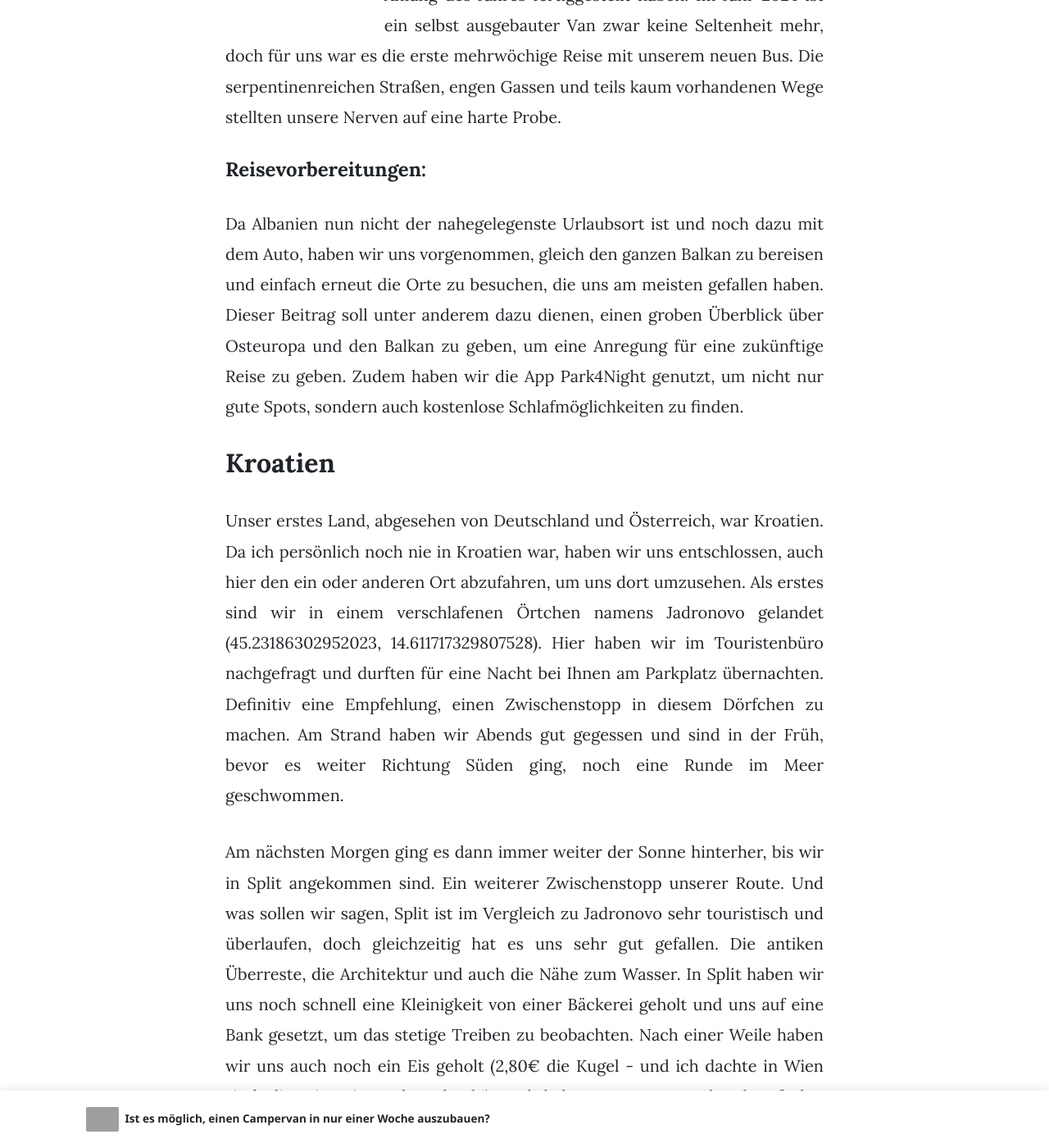
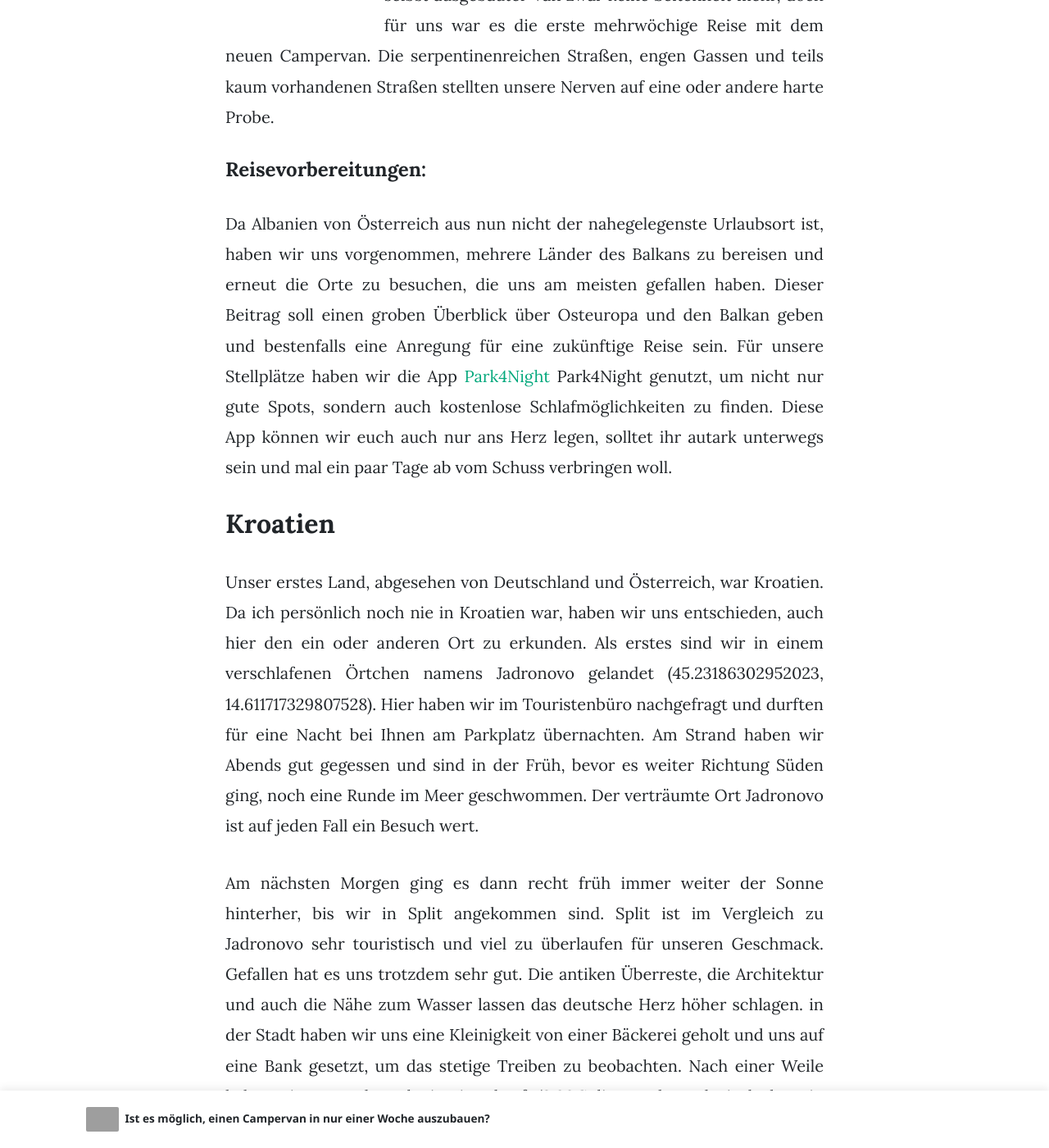
Before and after one commit to travelbuddi/travelbuddi.github.io, a Jekyll site: the page built from _posts/2024-09-24-Osteuropa-Balkan.md, in a window 1280 px wide and 1400 px high, scrolled down 735 px. Shown: the whole window at 82% size. Built offline with Jekyll 4.4.1, drawn with Linux system fonts in a browser that asks for light colours; nearby versions of some CDN libraries; some of the changed text lies outside the part shown; grey boxes are pictures that could not be loaded.

Commit message:
Update Post

```diff
--- a/_posts/2024-09-24-Osteuropa-Balkan.md
+++ b/_posts/2024-09-24-Osteuropa-Balkan.md
@@ -8,17 +8,17 @@
 ---
 
 # Osteuropa und der Balkan
-In diesem Beitrag geht es um unsere Balkanreise mit unserem selbst ausgebauten VW Bus Wollma, den wir Anfang des Jahres fertiggestellt haben. Im Jahr 2024 ist ein selbst ausgebauter Van zwar keine Seltenheit mehr, doch für uns war es die erste mehrwöchige Reise mit unserem neuen Bus. Die serpentinenreichen Straßen, engen Gassen und teils kaum vorhandenen Wege stellten unsere Nerven auf eine harte Probe.
+In diesem Beitrag geht es um unsere Balkanreise mit dem selbst ausgebauten VW Bus Wollma.. Im Jahr 2024 ist ein selbst ausgebauter Van zwar keine Seltenheit mehr, doch für uns war es die erste mehrwöchige Reise mit dem neuen Campervan. Die serpentinenreichen Straßen, engen Gassen und teils kaum vorhandenen Straßen stellten unsere Nerven auf eine oder andere harte Probe.
 
 #### Reisevorbereitungen:
-Da Albanien nun nicht der nahegelegenste Urlaubsort ist und noch dazu mit dem Auto, haben wir uns vorgenommen, gleich den ganzen Balkan zu bereisen und einfach erneut die Orte zu besuchen, die uns am meisten gefallen haben. Dieser Beitrag soll unter anderem dazu dienen, einen groben Überblick über Osteuropa und den Balkan zu geben, um eine Anregung für eine zukünftige Reise zu geben. Zudem haben wir die App Park4Night genutzt, um nicht nur gute Spots, sondern auch kostenlose Schlafmöglichkeiten zu finden.
+Da Albanien von Österreich aus nun nicht der nahegelegenste Urlaubsort ist, haben wir uns vorgenommen, mehrere Länder des Balkans zu bereisen und erneut die Orte zu besuchen, die uns am meisten gefallen haben. Dieser Beitrag soll einen groben Überblick über Osteuropa und den Balkan geben und bestenfalls eine Anregung für eine zukünftige Reise sein. Für unsere Stellplätze  haben wir die App <a href="https://park4night.com/de">Park4Night </a> Park4Night genutzt, um nicht nur gute Spots, sondern auch kostenlose Schlafmöglichkeiten zu finden. Diese App können wir euch auch nur ans Herz legen, solltet ihr autark unterwegs sein und mal ein paar Tage ab vom Schuss verbringen woll.
 
 
 ## Kroatien
-Unser erstes Land, abgesehen von Deutschland und Österreich, war Kroatien. Da ich persönlich noch nie in Kroatien war, haben wir uns entschlossen, auch hier den ein oder anderen Ort abzufahren, um uns dort umzusehen. Als erstes sind wir in einem verschlafenen Örtchen namens Jadronovo gelandet (45.23186302952023, 14.611717329807528). Hier haben wir im Touristenbüro nachgefragt und durften für eine Nacht bei Ihnen am Parkplatz übernachten. Definitiv eine Empfehlung, einen Zwischenstopp in diesem Dörfchen zu machen. Am Strand haben wir Abends gut gegessen und sind in der Früh, bevor es weiter Richtung Süden ging, noch eine Runde im Meer geschwommen.
+Unser erstes Land, abgesehen von Deutschland und Österreich, war Kroatien. Da ich persönlich noch nie in Kroatien war, haben wir uns entschieden, auch hier den ein oder anderen Ort zu erkunden. Als erstes sind wir in einem verschlafenen Örtchen namens Jadronovo gelandet (45.23186302952023, 14.611717329807528). Hier haben wir im Touristenbüro nachgefragt und durften für eine Nacht bei Ihnen am Parkplatz übernachten. Am Strand haben wir Abends gut gegessen und sind in der Früh, bevor es weiter Richtung Süden ging, noch eine Runde im Meer geschwommen. Der verträumte Ort Jadronovo ist auf jeden Fall ein Besuch wert.
 
 
-Am nächsten Morgen ging es dann immer weiter der Sonne hinterher, bis wir in Split angekommen sind. Ein weiterer Zwischenstopp unserer Route. Und was sollen wir sagen, Split ist im Vergleich zu Jadronovo sehr touristisch und überlaufen, doch gleichzeitig hat es uns sehr gut gefallen. Die antiken Überreste, die Architektur und auch die Nähe zum Wasser. In Split haben wir uns noch schnell eine Kleinigkeit von einer Bäckerei geholt und uns auf eine Bank gesetzt, um das stetige Treiben zu beobachten. Nach einer Weile haben wir uns auch noch ein Eis geholt (2,80€ die Kugel - und ich dachte in Wien sind die Eispreise schon hoch!) und haben uns gegen Abend auf den Weiterweg Richtung Bosnien & Herzegowina gemacht.
+Am nächsten Morgen ging es dann recht früh immer weiter der Sonne hinterher, bis wir in Split angekommen sind. Split ist im Vergleich zu Jadronovo sehr touristisch und viel zu überlaufen für unseren Geschmack. Gefallen hat es uns trotzdem sehr gut. Die antiken Überreste, die Architektur und auch die Nähe zum Wasser lassen das deutsche Herz höher schlagen. in der Stadt haben wir uns  eine Kleinigkeit von einer Bäckerei geholt und uns auf eine Bank gesetzt, um das stetige Treiben zu beobachten. Nach einer Weile haben wir uns auch noch ein Eis gekauft (2,80€ die Kugel - und wir dachten in Wien sind die Eispreise schon hoch!). Gegen Abend haben wir uns dann doch noch auf den Weiterweg Richtung Bosnien & Herzegowina gemacht und haben die erste Ländergrenze außerhalb der EU überquert.
 
 ![Kroatien1](/assets/images/Kroatien1.jpg){: width="30%"}
 ![Kroatien2](/assets/images/Kroatien2.jpg){: width="30%"}
@@ -30,13 +30,13 @@
 ![Busko Jesero](/assets/images/Bosnien01.jpg)
 
 
-Unser nächster Halt führte uns nach Bosnien & Herzegowina an den wunderschönen Buško jezero (siehe Bild), den größten See des Landes. Diesen traumhaften Spot haben wir über Park4Night entdeckt und konnten hier, fernab der touristischen Städte, die Ruhe in vollen Zügen genießen. Hinter der Landesgrenze führte uns eine unscheinbare Straße zu unserem Schlafplatz für die letzten zwei Nächte. Dort konnten wir ungestört, abgesehen von einigen freundlichen Fischern, die Seele baumeln lassen. Wir verbrachten die Tage mit Joggen, Schwimmen im See, Lesen, Kochen, Kniffeln und einfach nur Entspannen. In den drei Tagen begegneten wir nur vereinzelt anderen Menschen – meist lokale Fischer, die bis spät in die Nacht ihre Angeln auswarfen. Trotz Sprachbarrieren konnten wir uns mit Händen und Füßen unterhalten und herausfinden, welche Fische sie hier fangen. Es war eine wunderbare Zeit voller Natur, Gelassenheit und einfachen Begegnungen, die diesen Ort für uns unvergesslich gemacht haben.
+Unser nächster Halt führte uns nach Bosnien & Herzegowina an den wunderschönen Buško Jezero (siehe Bild), den größten See des Landes. Diesen traumhaften Spot haben wir wieder über Park4Night entdeckt und konnten hier, fernab der touristischen Städte, die Ruhe in vollen Zügen genießen. Hinter der Landesgrenze führt uns eine unscheinbare und doch sehr steinige Straße zu unserem Schlafplatz für die kommenden zwei Nächte. In den drei Tagen begegneten wir nur vereinzelt anderen Menschen – meist lokale Fischer, die bis spät in die Nacht ihre Angeln auswarfen. Trotz Sprachbarrieren konnten wir uns mit Händen und Füßen unterhalten und herausfinden, welche Fische sie hier fangen. Es war eine wunderbare Zeit voller Natur, Gelassenheit und einfachen Begegnungen, die diesen Ort für uns unvergesslich gemacht haben.
 
 
-Unsere Weitereise bringt und nach Mostar. Mostar ist für seine unglaublichen Brücken bekannt. Heute haben wir leider keine Personen von dort oben springen sehen, wenn wir Glück haben, sehen wir noch welche bei unserer <a href="https://www.guruwalk.com/de/walks/34705-shevas-free-walking-tour-durch-mostar-entdecken-sie-die-vergangenheit-verstehen-sie-unsere-gegenwart">Free Walking Tour</a> durch die Stadt. Wir verbringen zwei volle Tage in Mostar und lassen uns von der Vielfalt der traditionellen Gerichte begeistern. Da wir uns beide vegetarisch ernähren, kann es auf dem Balkan hin und wieder eine Herausforderung sein, etwas Passendes und zugleich Authentisches zu finden. Doch in Mostar wurden wir fündig. Besonders empfehlen können wir ein kleines, charmantes Kaffeehaus, das den ältesten – und wirklich köstlichen – Kaffee der Stadt zubereitet. Es liegt in einem unscheinbaren Häuschen oberhalb der berühmten Brücke Stari Most. Der Eingang ist etwas versteckt: Hinter einem Touristenladen führt eine Treppe nach oben in das kleine, verwunschene Café, das definitiv einen Besuch wert ist.
+Unsere Weitereise bringt und nach Mostar. Mostar ist für seine unglaublichen Brücken bekannt. Leider haben wir keine Personen von der bekanntesten Brücke, der Stari Most, springen sehen, die wie man uns sagt bis zu 25m hoch sein kann, je nach Wasserstand. Für den nächsten Morgen buchen wir uns gleich eine <a href="https://www.guruwalk.com/de/walks/34705-shevas-free-walking-tour-durch-mostar-entdecken-sie-die-vergangenheit-verstehen-sie-unsere-gegenwart">Free Walking Tour</a> durch die Stadt. Die Walking Tour von Sheva können wir euch auch nur ans Herz legen, da man sehr viele Insights gerade was die jüngsten Geschehnisse des Landes angeht. Wir verbringen zwei volle Tage in Mostar und lassen uns von der Vielfalt der traditionellen Gerichte begeistern. Da wir uns beide vegetarisch ernähren, kann es auf dem Balkan hin und wieder eine Herausforderung sein, etwas Passendes und zugleich Authentisches zu finden. Doch in Mostar wurden wir fündig. Besonders empfehlen können wir ein kleines, charmantes Kaffeehaus, das den ältesten – und wirklich köstlichen – Kaffee der Stadt zubereitet. Es liegt in einem unscheinbaren Häuschen oberhalb der berühmten Brücke Stari Most. Der Eingang ist etwas versteckt: Hinter einem Touristenladen führt eine Treppe nach oben in das kleine, verwunschene Café, das definitiv einen Besuch wert ist.
 
 
-Nach diesen kulinarischen Erlebnissen geht es mit unserem Camper weiter Richtung Süden. Unterwegs kommen wir an einem alten Kloster vorbei, das spektakulär in den Felsen direkt am Fluss gebaut wurde. Schließlich erreichen wir unser nächstes Ziel: die beeindruckenden Kravica-Wasserfälle – ein perfekter Ort, um die Natur zu genießen und den Tag ausklingen zu lassen.
+Nach diesen kulinarischen Erlebnissen geht es mit unserem Camper weiter Richtung Süden. Unterwegs kommen wir an einem alten Kloster vorbei, dem <a href="https://tekijablagaj.ba/en/">Blagaj Tekke</a> , das spektakulär in den Felsen direkt am Fluss gebaut wurde. Schließlich erreichen wir unser nächstes Ziel: die beeindruckenden Kravica-Wasserfälle – ein perfekter Ort, um die Natur zu genießen und den Tag ausklingen zu lassen.
 
 
 ![Bosnien02](/assets/images/Bosnien02.jpg){: width="30%"}
@@ -45,7 +45,7 @@
 
 
 #### *Sehenswürdigkeiten:*
-* Buško jezero
+* Buško Jezero
 * Two River Crossing
 * <a href="https://franks-travelbox.com/europa/bosnien-herzegowina/alte-bruecke-stari-most-in-mostar-bosnien-herzegowina/">Stari Most in Mostar</a>
 * <a href="https://tekijablagaj.ba/en/">Blagaj Tekke</a>
```
